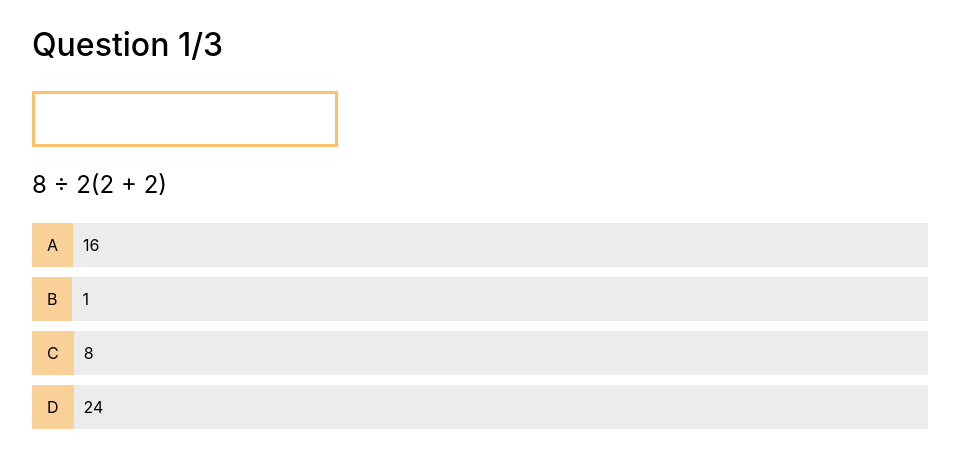
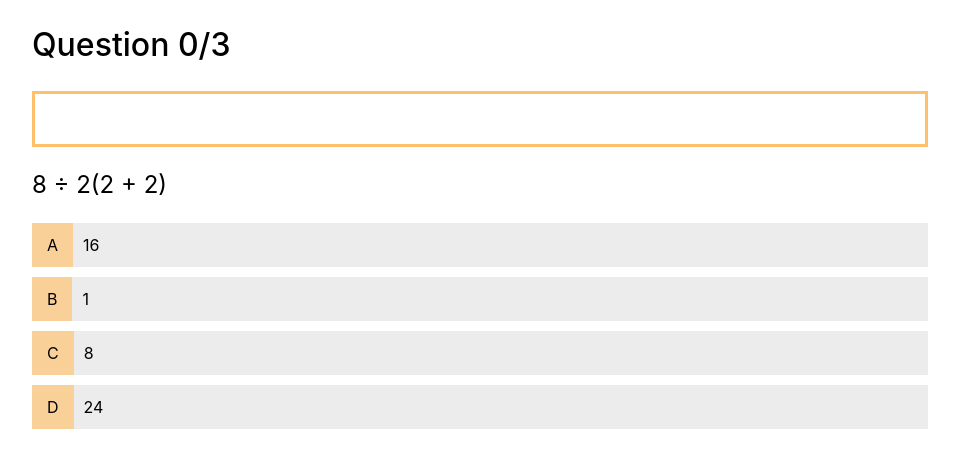
Before and after one commit to Paulvitalis200/quiz-react, a React (Vite) app: page /quiz/1 in a window 1280 px wide. Shown: the top 468 px of the page, without its empty margins (160-1119 px from the left). Built offline with nearby package versions, Linux system fonts and the light colour scheme.

Commit message:
Feedback

```diff
--- a/src/components/QuizCard.tsx
+++ b/src/components/QuizCard.tsx
@@ -16,7 +16,6 @@ function QuizCard({ quiz }: Props) {
 }
 
 const Card = styled.div`
-  width: 300px;
   min-height: 200px;
   background: #fff;
   margin-right: 20px;
--- a/src/components/QuizHeader.tsx
+++ b/src/components/QuizHeader.tsx
@@ -5,23 +5,11 @@ interface QuizHeaderProps {
   questions: number;
 }
 function QuizHeader({ currentQuestion, questions }: QuizHeaderProps) {
-  const calculateLength = () => {
-    return ((currentQuestion - 1) / questions) * 100;
-  };
   return (
     <>
       <HeaderTitle>
-        Question {currentQuestion}/{questions}
+        Question {currentQuestion - 1}/{questions}
       </HeaderTitle>
-      <ProgressSection>
-        <div
-          style={{
-            background: "#ffc06b",
-            height: "50px",
-            width: `${calculateLength()}%`,
-          }}
-        ></div>
-      </ProgressSection>
     </>
   );
 }
@@ -30,10 +18,4 @@ const HeaderTitle = styled.h1`
   font-weight: 500;
 `;
 
-const ProgressSection = styled.div`
-  width: 300px;
-  height: 50px;
-  border: 3px solid #ffc06b;
-`;
-
 export default QuizHeader;
--- /dev/null
+++ b/src/components/QuizProgress.tsx
@@ -0,0 +1,32 @@
+import styled from "styled-components";
+
+interface QuizHeaderProps {
+  currentQuestion: number;
+  questions: number;
+}
+function QuizProgress({ currentQuestion, questions }: QuizHeaderProps) {
+  const calculateLength = () => {
+    return ((currentQuestion - 1) / questions) * 100;
+  };
+  return (
+    <>
+      <ProgressSection>
+        <div
+          style={{
+            background: "#ffc06b",
+            height: "50px",
+            width: `${calculateLength()}%`,
+          }}
+        ></div>
+      </ProgressSection>
+    </>
+  );
+}
+
+const ProgressSection = styled.div`
+  width: auto;
+  height: 50px;
+  border: 3px solid #ffc06b;
+`;
+
+export default QuizProgress;
--- a/src/components/Results.tsx
+++ b/src/components/Results.tsx
@@ -19,7 +19,6 @@ function Results({ correctAnswers, questions }: Answers) {
 }
 
 const Main = styled.main`
-  height: 100vh;
   display: flex;
   flex-direction: column;
   justify-content: center;
--- a/src/pages/QuizPage.tsx
+++ b/src/pages/QuizPage.tsx
@@ -6,11 +6,14 @@ import Quiz from "../components/Quiz";
 import styled from "styled-components";
 import { useState } from "react";
 import Results from "../components/Results";
+import QuizProgress from "../components/QuizProgress";
 
 function QuizPage() {
   const { id } = useParams();
 
-  const quiz = data.find((quiz: QuizInterface) => quiz.id === parseInt(id!));
+  const quiz: QuizInterface | undefined = data.find(
+    (quiz: QuizInterface) => quiz.id === parseInt(id!)
+  );
   const [currentQuestion, setCurrentQuestion] = useState<number>(1);
   const [correctAnswers, setCorrectAnswers] = useState<number>(0);
 
@@ -18,17 +21,24 @@ function QuizPage() {
     if (option.isCorrect) {
       setCorrectAnswers(correctAnswers + 1);
     }
-    setCurrentQuestion(currentQuestion + 1);
+    if (quiz) {
+      if (currentQuestion <= quiz.questions.length)
+        setCurrentQuestion(currentQuestion + 1);
+    }
   };
   if (!quiz) return <>No quiz found with that ID</>;
   return (
     <Main>
+      <QuizHeader
+        currentQuestion={currentQuestion}
+        questions={quiz.questions.length}
+      />
+      <QuizProgress
+        currentQuestion={currentQuestion}
+        questions={quiz.questions.length}
+      />
       {currentQuestion <= quiz.questions.length && (
         <>
-          <QuizHeader
-            currentQuestion={currentQuestion}
-            questions={quiz.questions.length}
-          />
           <Quiz
             questions={quiz.questions}
             currentQuestion={currentQuestion}
```
